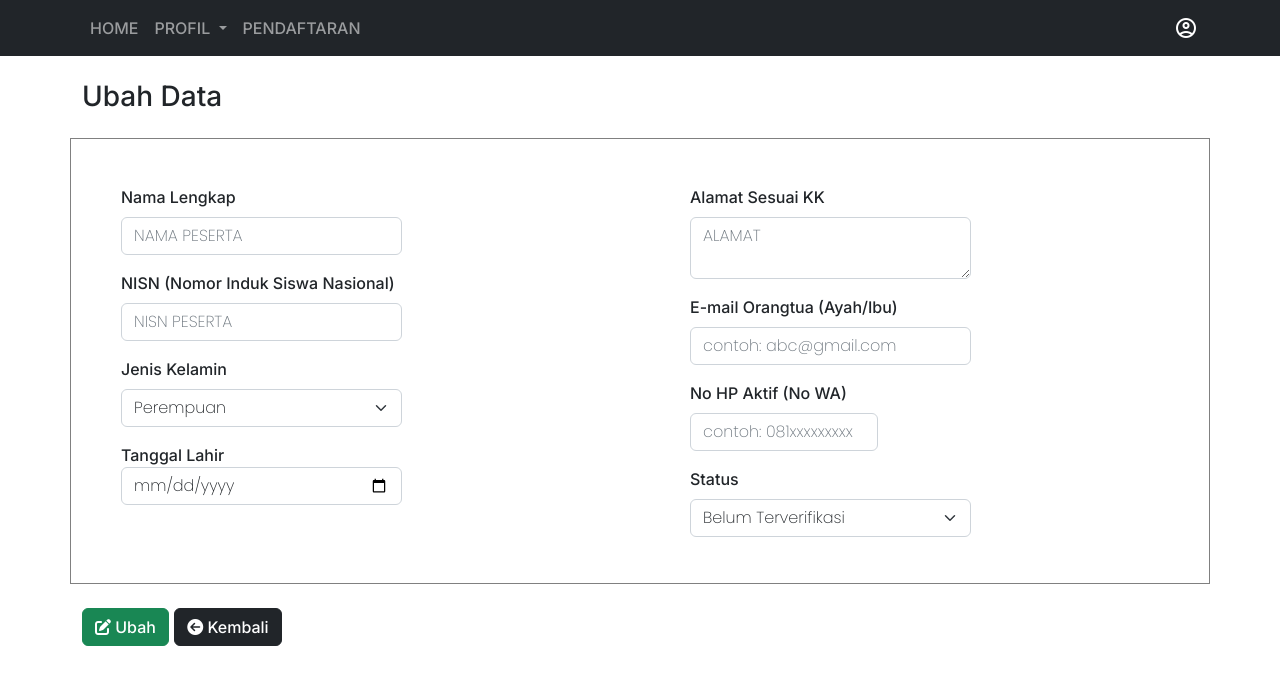
After one commit to semidust/UAS-LAB-PW-1, a PHP site: page /ubah-data.php?nomor=1 in a window 1280 px wide. The commit adds this page. Shown: the top 685 px of the page. Run offline with PHP 8.4, Linux system fonts and the light colour scheme; data that the repository does not hold is empty; some libraries are stand-ins or nearby versions.

Commit message:
update edit dan delete data

```diff
--- a/config/function.php
+++ b/config/function.php
@@ -1,6 +1,35 @@
 <?php
 
 include 'koneksi.php';
+
+//fungsi menampilkan data
+function select($query)
+{
+    //panggil koneksi database
+    global $db;
+
+    $result = mysqli_query($db, $query);
+    $rows = [];
+
+    while ($row = mysqli_fetch_assoc($result)) {
+        $rows[] = $row;
+    }
+
+    return $rows;
+}
+
+//fungsi menghapus data
+function delete_data($nomor)
+{
+    global $db;
+
+    //query hapus data
+    $query = "DELETE FROM pendaftaran WHERE nomor = $nomor";
+
+    mysqli_query($db, $query);
+
+    return mysqli_affected_rows($db);
+}
 
 //fungsi menambahkan data dari formulir pendaftaran
 function create_data($post)
@@ -14,10 +43,10 @@ function create_data($post)
     $alamat = $post['alamat'];
     $email = $post['email'];
     $no_telp = $post['no_telp'];
-    $status = "";
+    $status = "Belum Terverifikasi";
 
     //query tambah data
-    $query = "INSERT INTO pendaftaran VALUES('$nama', '$nisn', '$jenis_kelamin',
+    $query = "INSERT INTO pendaftaran VALUES(null,'$nama', '$nisn', '$jenis_kelamin',
     '$tanggal_lahir', '$alamat', '$email', '$no_telp', '$status')";
 
     mysqli_query($db, $query);
@@ -25,4 +54,29 @@ function create_data($post)
     return mysqli_affected_rows($db);
 }
 
+//fungsi update data
+function update_data($post)
+{
+    global $db;
+
+    $nomor = $post['nomor'];
+    $nama = $post['nama'];
+    $nisn = $post['nisn'];
+    $jenis_kelamin = $post['jenis_kelamin'];
+    $tanggal_lahir = $post['tanggal_lahir'];
+    $alamat = $post['alamat'];
+    $email = $post['email'];
+    $no_telp = $post['no_telp'];
+    $status = $post['status'];
+
+    //query ubah data
+    $query = "UPDATE pendaftaran SET nama = '$nama', nisn = '$nisn', jenis_kelamin = '$jenis_kelamin',
+    tanggal_lahir = '$tanggal_lahir', alamat = '$alamat', email = '$email', no_telp = '$no_telp', status = '$status'
+    WHERE nomor = $nomor";
+
+    mysqli_query($db, $query);
+
+    return mysqli_affected_rows($db);
+}
+
 ?>
--- a/home.php
+++ b/home.php
@@ -1,7 +1,7 @@
 <?php
 
 $title = 'SDN 043950';
-include 'layout/navbar.php';
+include 'layout/header.php';
 
 ?>
 
--- a/layout/header.php
+++ b/layout/header.php
@@ -1,14 +1,12 @@
-<?php
-
-?>
-
 <!doctype html>
 <html>
-  <head>
+   <head>
     <title><?= $title; ?></title>
     <link rel="stylesheet" href="./css/stylesheet.css">
+    <link rel="stylesheet" href="https://fonts.googleapis.com/css2?family=Material+Symbols+Outlined:opsz,wght,FILL,GRAD@20..48,100..700,0..1,-50..200"/>
     <script src="https://kit.fontawesome.com/2d17ba45f4.js" crossorigin="anonymous"></script>
     <link href="https://cdn.jsdelivr.net/npm/bootstrap@5.2.3/dist/css/bootstrap.min.css" rel="stylesheet" integrity="sha384-rbsA2VBKQhggwzxH7pPCaAqO46MgnOM80zW1RWuH61DGLwZJEdK2Kadq2F9CUG65" crossorigin="anonymous">
+    <link rel="stylesheet" href="https://cdn.datatables.net/1.13.1/css/jquery.dataTables.min.css">
   </head>
 
   <body>
@@ -24,7 +22,7 @@
                 <ul class="navbar-nav">
 
                     <li class="nav-item">
-                        <a class="nav-link" href="">HOME</a>
+                        <a class="nav-link" href="home.php">HOME</a>
                     </li>
 
                     <li class="nav-item dropdown">
@@ -40,16 +38,18 @@
                     </li>
 
                     <li class="nav-item">
-                        <a class="nav-link" href="">PENDAFTARAN</a>
+                        <a class="nav-link" href="pendaftaran.php">PENDAFTARAN</a>
                     </li>
 
                 </ul>
                 </div>
-                <span class="ms-auto">
-                    <a class="nav-link" href="">
-                        <i class="fa-solid fa-user" style="color: white"></i>
-                    </a>
-                </span>
+                        <span class="material-symbols-outlined ms-auto" style="color: white">
+                            account_circle
+                            <span class="tooltiptext">
+                                <a class="nav-link" href="login.php"><p>Login</p></a>
+                                <a class="nav-link" href="logout.php"><p>Logout</p></a>
+                            </span>
+                        </span>
             </div>
         </nav>
     </div>
--- a/layout/script.php
+++ b/layout/script.php
@@ -1,3 +1,16 @@
+    <!--Bootstrap Bundle-->
     <script src="https://cdn.jsdelivr.net/npm/bootstrap@5.2.3/dist/js/bootstrap.bundle.min.js" integrity="sha384-kenU1KFdBIe4zVF0s0G1M5b4hcpxyD9F7jL+jjXkk+Q2h455rYXK/7HAuoJl+0I4" crossorigin="anonymous"></script>
-  </body>
+
+    <!--Plugin Datatables-->
+    <script src="https://code.jquery.com/jquery-3.5.1.js"></script>
+    <script src="https://cdn.datatables.net/1.13.1/js/jquery.dataTables.min.js"></script>
+
+    <!--Untuk memanggil table mana yg mau dibuat plugin datatables-->
+    <script>
+        $(document).ready(function () {
+            $('#tabel-pendaftaran').DataTable();
+        });
+    </script>
+
+</body>
 </html>
--- a/logout.php
+++ b/logout.php
@@ -1,6 +1,6 @@
 <?php
 session_start();
 session_destroy();
-echo "<p align='center'>Anda telah logout</p>";
+echo "<script>alert('Berhasil logout!')</script>;";
 echo "<meta http-equiv='refresh' content='2;url=login.php'>";
 ?>
--- /dev/null
+++ b/ubah-data.php
@@ -0,0 +1,108 @@
+<?php
+
+$title = 'Ubah Data';
+include 'config/function.php';
+include 'layout/header.php';
+
+//mengambil nomor dari data yg dipilih
+$nomor = (int)$_GET['nomor'];
+
+$pendaftaran = select("SELECT * FROM pendaftaran WHERE nomor = $nomor")[0];
+
+//cek apakah tombol ubah ditekan
+if (isset($_POST['ubah'])) {
+  if (update_data($_POST) > 0) {
+    echo "<script>
+            alert('Data berhasil diubah!');
+            document.location.href = 'pendaftaran.php';
+           </script>";
+  }
+
+  else {
+    echo "<script>
+            alert('Data gagal diubah!');
+            document.location.href = 'pendaftaran.php';
+           </script>";
+  }
+}
+
+?>
+
+<div class="container mt-4">
+  <h3>Ubah Data <?= $pendaftaran['nama'] ?></h3>
+
+  <form action="" method="post">
+  <div class="row mt-4" style="border: 1px solid grey;">
+        <div class="col-sm mt-3" style="padding: 30px 50px">
+            <input type="hidden" name="nomor" value="<?= $pendaftaran['nomor']; ?>">
+            <div class="mb-3">
+                <label for="nama" class="form-label">Nama Lengkap </label>
+                <input type="text" class="form-control" id="nama" name="nama" style="width: 60%"
+                value="<?= $pendaftaran['nama']; ?>" placeholder="NAMA PESERTA" required>
+
+            </div>
+
+            <div class="mb-3">
+                <label for="nisn" class="form-label">NISN (Nomor Induk Siswa Nasional)</label>
+                <input type="number" class="form-control" id="nisn" name="nisn" style="width:60%"
+                value="<?= $pendaftaran['nisn']; ?>" placeholder="NISN PESERTA"  required>
+            </div>
+
+            <div class="mb-3">
+                <label for="jenis_kelamin" class="form-label">Jenis Kelamin</label>
+                <select class="form-select" id="jenis_kelamin" name="jenis_kelamin" style="width: 60%" required>
+                    <?php $jenis_kelamin = $pendaftaran['jenis_kelamin']; ?>
+                    <option value="Perempuan" <?= $jenis_kelamin == 'Perempuan' ? 'selected' : null ?>>Perempuan</option>
+                    <option value="Laki-laki" <?= $jenis_kelamin == 'Laki-laki' ? 'selected' : null ?>>Laki-laki</option>
+                </select>
+            </div>
+
+            <div class="mb-3">
+                <label for="tanggal_lahir">Tanggal Lahir</label>
+                <input class="form-control" id="tanggal_lahir" name="tanggal_lahir" type="date" style="width: 60%"
+                value="<?= $pendaftaran['tanggal_lahir']; ?>" required>
+            </div>
+
+        </div>
+
+        <div class="col-sm mt-3" style="padding: 30px 50px">
+            <div class="mb-3">
+                <label for="alamat" class="form-label">Alamat Sesuai KK</label>
+                <textarea class="form-control" id="alamat" name="alamat" rows="2" style="width: 60%"
+                placeholder="ALAMAT" required><?= $pendaftaran['alamat']; ?></textarea>
+            </div>
+
+            <div class="mb-3">
+                <label for="email" class="form-label">E-mail Orangtua (Ayah/Ibu)</label>
+                <input type="text" class="form-control" id="email" name="email" style="width: 60%;"
+                value="<?= $pendaftaran['email']; ?>" placeholder="contoh: abc@gmail.com"  required>
+            </div>
+
+            <div class="mb-3">
+                <label for="no_telp" class="form-label">No HP Aktif (No WA)</label>
+                <input type="text" class="form-control" id="no_telp" name="no_telp" style="width: 40%;"
+                value="<?= $pendaftaran['no_telp']; ?>"placeholder="contoh: 081xxxxxxxxx"  required>
+            </div>
+
+            <div class="mb-3">
+                <label for="status" class="form-label">Status</label>
+                <select class="form-select" id="status" name="status" style="width: 60%" required>
+                    <?php $status = $pendaftaran['status']; ?>
+                    <option value="BELUM TERVERIFIKASI" <?= $jenis_kelamin == 'BELUM TERVERIFIKASI' ? 'selected' : null ?>>Belum Terverifikasi</option>
+                    <option value="TERVERIFIKASI" <?= $jenis_kelamin == 'TERVERIFIKASI' ? 'selected' : null ?>>Terverifikasi</option>
+                </select>
+            </div>
+        </div>
+  </div>
+
+    <button type="submit" name="ubah" class="btn btn-success mt-4" style="float: left;">
+        <i class="fa-solid fa-pen-to-square"></i> Ubah
+    </button>
+    <a href="javascript:window.history.go(-1);" class="btn btn-dark mt-4" style="margin-left: 4pt">
+      <i class="fa-solid fa-circle-arrow-left"></i> Kembali
+    </a>
+
+  </form>
+</div>
+
+<?php include 'layout/footer.php'; ?>
```
Also changed, not shown: form-pendaftaran.php (+5 -4 lines), hapus-data.php (added, +22 -0 lines), layout/head.php (deleted, +0 -9 lines), layout/navbar.php (deleted, +0 -50 lines), pendaftaran.php (+44 -6 lines), 5 other files.
